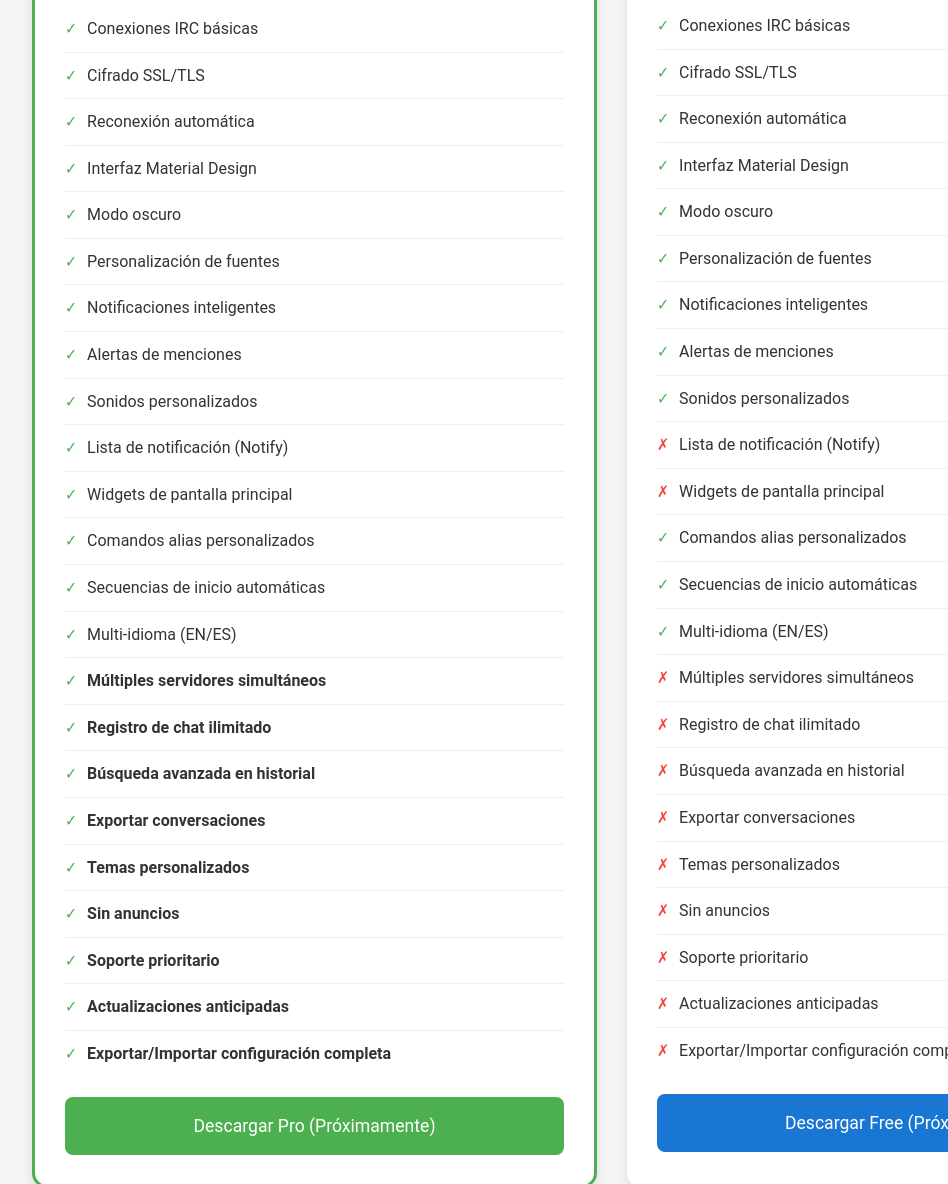
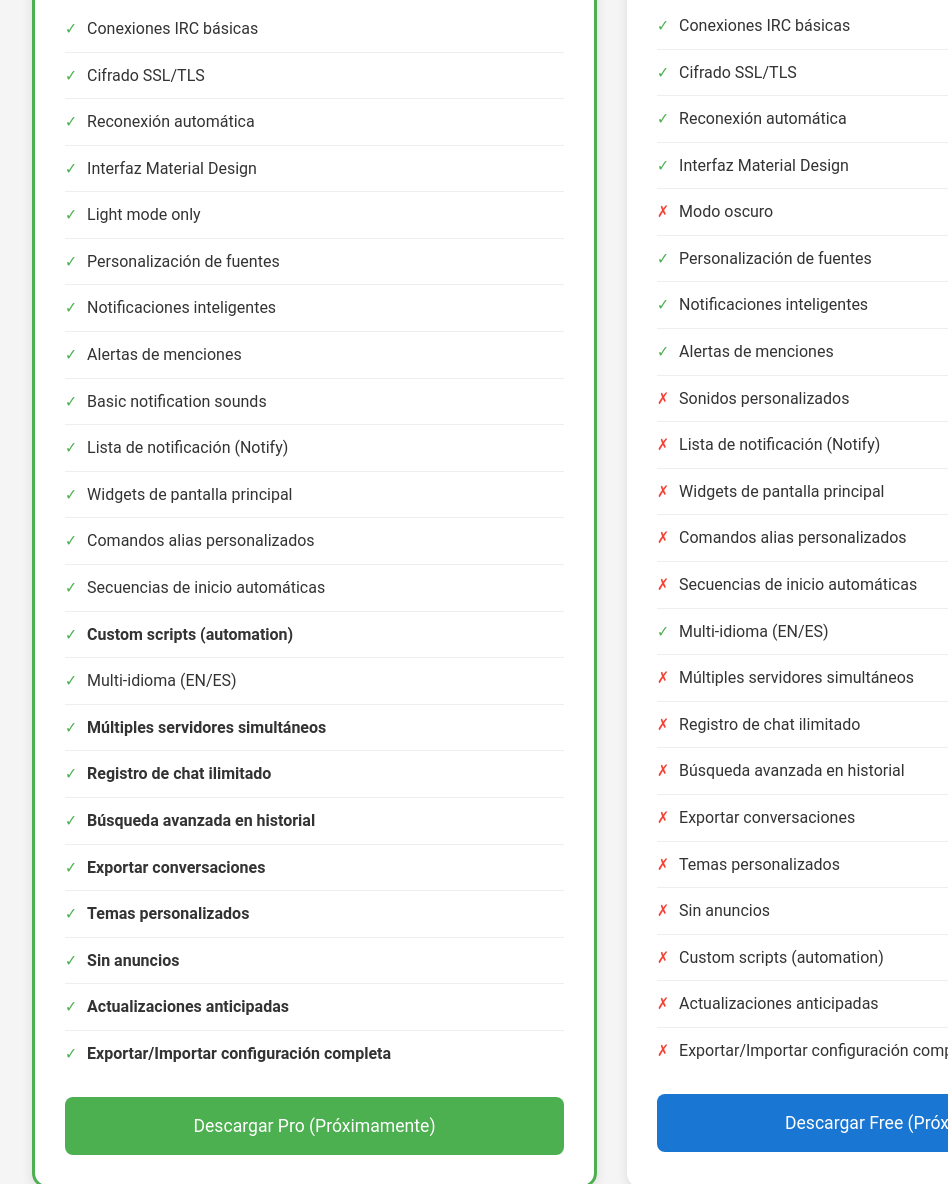
Before and after one commit to MyLirc/MyLirc, a plain HTML site: page index.html in a window 1280 px wide. Shown: the part 516-1700 px from the top of the page, without its empty margins (28-976 px from the left). Drawn offline with Linux system fonts and the light colour scheme.

Commit message:
Add files via upload

```diff
--- a/index.html
+++ b/index.html
@@ -253,7 +253,7 @@
                     <!-- Appearance -->
                     <li><span class="check">✓</span> <span data-i18n="features.materialDesign">Material Design
                             interface</span></li>
-                    <li><span class="check">✓</span> <span data-i18n="features.darkMode">Dark mode</span></li>
+                    <li><span class="check">✓</span> <span data-i18n="features.lightMode">Light mode only</span></li>
                     <li><span class="check">✓</span> <span data-i18n="features.fontCustomization">Font
                             customization</span></li>
 
@@ -261,7 +261,8 @@
                     <li><span class="check">✓</span> <span data-i18n="features.notifications">Smart notifications</span>
                     </li>
                     <li><span class="check">✓</span> <span data-i18n="features.mentionAlerts">Mention alerts</span></li>
-                    <li><span class="check">✓</span> <span data-i18n="features.customSounds">Custom sounds</span></li>
+                    <li><span class="check">✓</span> <span data-i18n="features.basicSounds">Basic notification
+                            sounds</span></li>
 
                     <!-- Advanced Features -->
                     <li><span class="check">✓</span> <span data-i18n="features.notifyList">Notification list
@@ -271,6 +272,8 @@
                     </li>
                     <li><span class="check">✓</span> <span data-i18n="features.startupSequences">Automatic startup
                             sequences</span></li>
+                    <li><span class="check">✓</span> <strong data-i18n="features.customScripts">Custom scripts
+                            (automation)</strong></li>
 
                     <!-- Language -->
                     <li><span class="check">✓</span> <span data-i18n="features.multiLanguage">Multi-language
@@ -288,8 +291,7 @@
                     <li><span class="check">✓</span> <strong data-i18n="features.customThemes">Custom themes</strong>
                     </li>
                     <li><span class="check">✓</span> <strong data-i18n="features.noAds">No ads</strong></li>
-                    <li><span class="check">✓</span> <strong data-i18n="features.prioritySupport">Priority
-                            support</strong></li>
+
                     <li><span class="check">✓</span> <strong data-i18n="features.earlyUpdates">Early updates</strong>
                     </li>
                     <li><span class="check">✓</span> <strong data-i18n="features.exportImport">Export/Import complete
@@ -315,7 +317,7 @@
                     <!-- Appearance -->
                     <li><span class="check">✓</span> <span data-i18n="features.materialDesign">Material Design
                             interface</span></li>
-                    <li><span class="check">✓</span> <span data-i18n="features.darkMode">Dark mode</span></li>
+                    <li><span class="cross">✗</span> <span data-i18n="features.darkMode">Dark mode</span></li>
                     <li><span class="check">✓</span> <span data-i18n="features.fontCustomization">Font
                             customization</span></li>
 
@@ -323,15 +325,15 @@
                     <li><span class="check">✓</span> <span data-i18n="features.notifications">Smart notifications</span>
                     </li>
                     <li><span class="check">✓</span> <span data-i18n="features.mentionAlerts">Mention alerts</span></li>
-                    <li><span class="check">✓</span> <span data-i18n="features.customSounds">Custom sounds</span></li>
+                    <li><span class="cross">✗</span> <span data-i18n="features.customSounds">Custom sounds</span></li>
 
                     <!-- Advanced Features (Pro Only) -->
                     <li><span class="cross">✗</span> <span data-i18n="features.notifyList">Notification list
                             (Notify)</span></li>
                     <li><span class="cross">✗</span> <span data-i18n="features.widgets">Home screen widgets</span></li>
-                    <li><span class="check">✓</span> <span data-i18n="features.aliases">Custom command aliases</span>
+                    <li><span class="cross">✗</span> <span data-i18n="features.aliases">Custom command aliases</span>
                     </li>
-                    <li><span class="check">✓</span> <span data-i18n="features.startupSequences">Automatic startup
+                    <li><span class="cross">✗</span> <span data-i18n="features.startupSequences">Automatic startup
                             sequences</span></li>
 
                     <!-- Language -->
@@ -349,8 +351,9 @@
                     </li>
                     <li><span class="cross">✗</span> <span data-i18n="features.customThemes">Custom themes</span></li>
                     <li><span class="cross">✗</span> <span data-i18n="features.noAds">No ads</span></li>
-                    <li><span class="cross">✗</span> <span data-i18n="features.prioritySupport">Priority support</span>
-                    </li>
+
+                    <li><span class="cross">✗</span> <span data-i18n="features.customScripts">Custom scripts
+                            (automation)</span></li>
                     <li><span class="cross">✗</span> <span data-i18n="features.earlyUpdates">Early updates</span></li>
                     <li><span class="cross">✗</span> <span data-i18n="features.exportImport">Export/Import complete
                             configuration</span></li>
```
